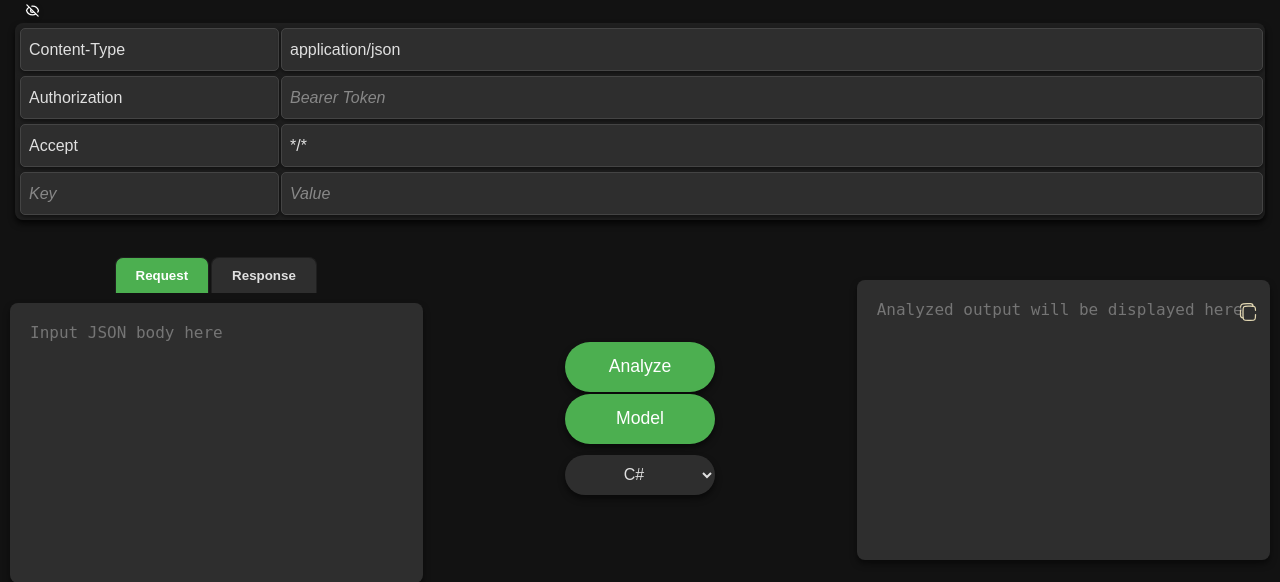
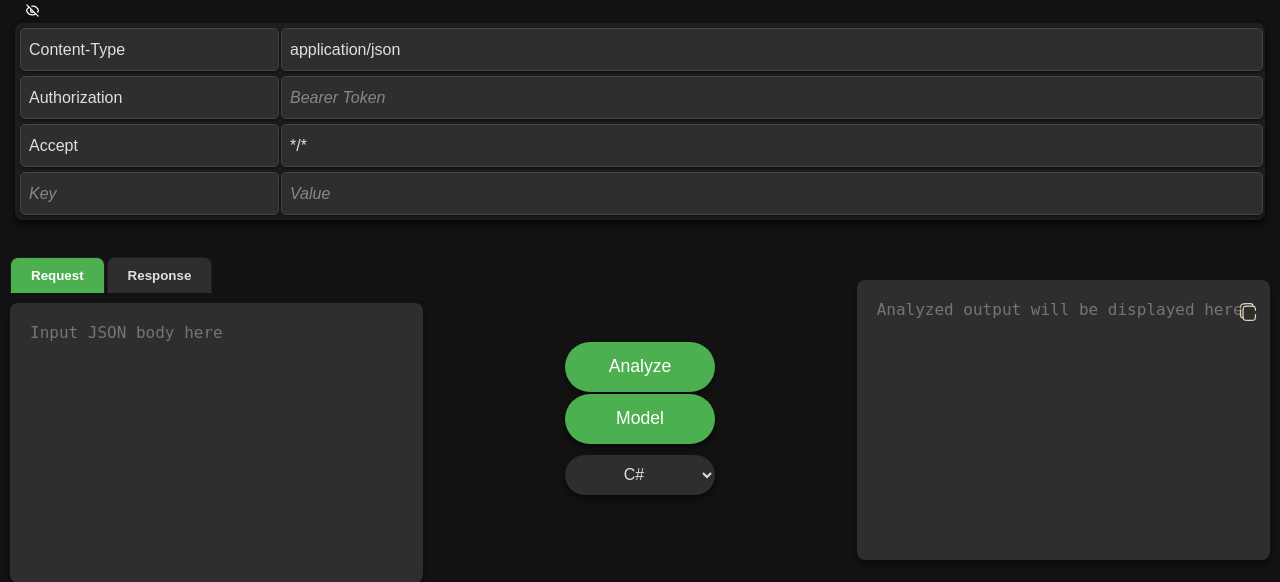
Before and after one commit to aviman1258/my-pal-json, a Flask app: page / in a window 1280 px wide. Shown: the part 195-777 px from the top of the page. Run offline with Flask 3, Linux system fonts and the light colour scheme.

Commit message:
fixed tab alignment

```diff
--- a/web/static/styles/lightstyle.css
+++ b/web/static/styles/lightstyle.css
@@ -365,6 +365,8 @@ input::placeholder {
     display: flex;
     justify-content: start;
     margin-bottom: 10px;
+    align-self: flex-start;
+    width: 100%;
 }
 
 .tab {
--- a/web/static/styles/style.css
+++ b/web/static/styles/style.css
@@ -371,6 +371,8 @@ input::placeholder {
     display: flex;
     justify-content: start;
     margin-bottom: 10px;
+    align-self: flex-start;
+    width: 100%;
 }
 
 .tab {
```
